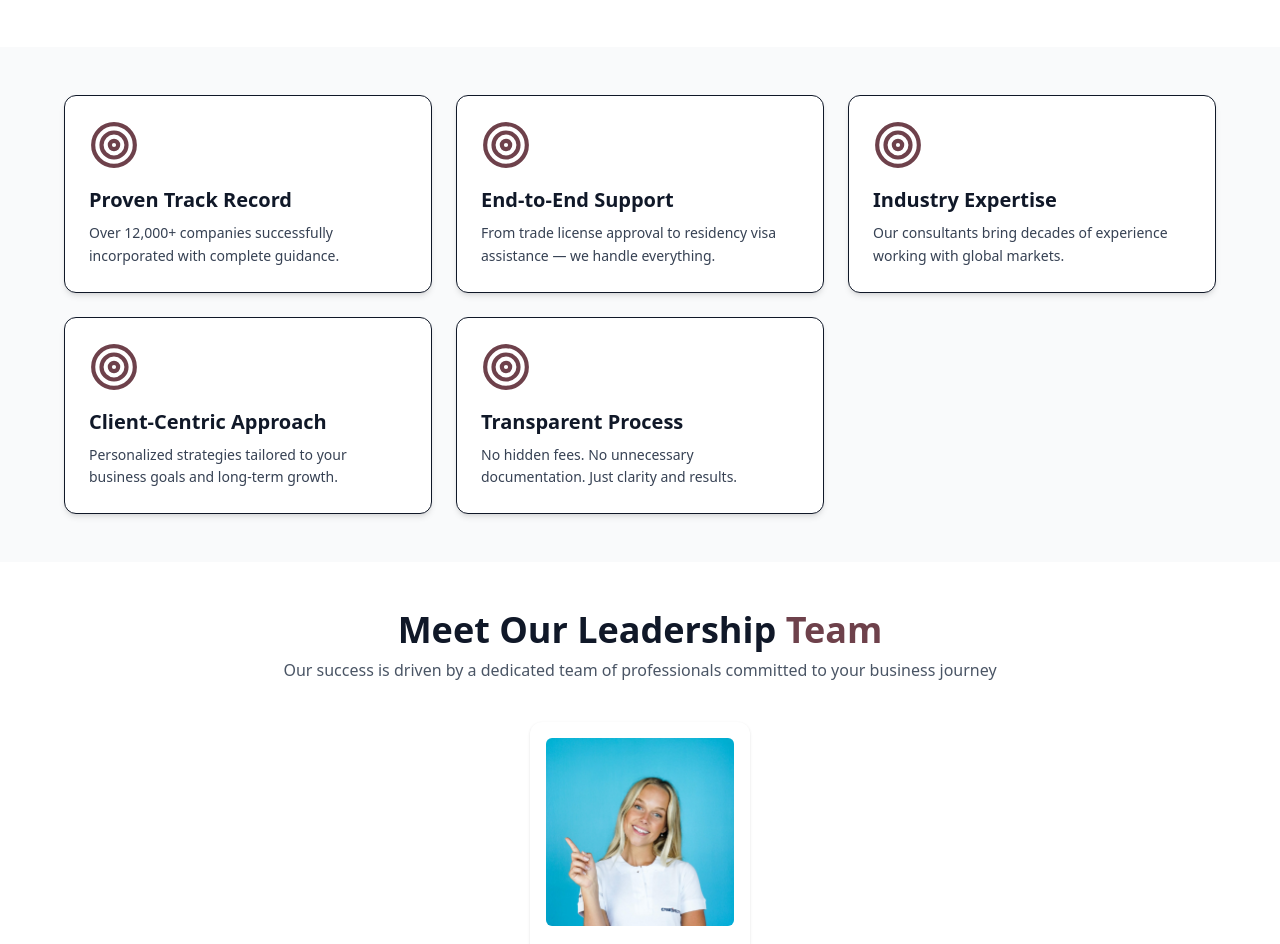
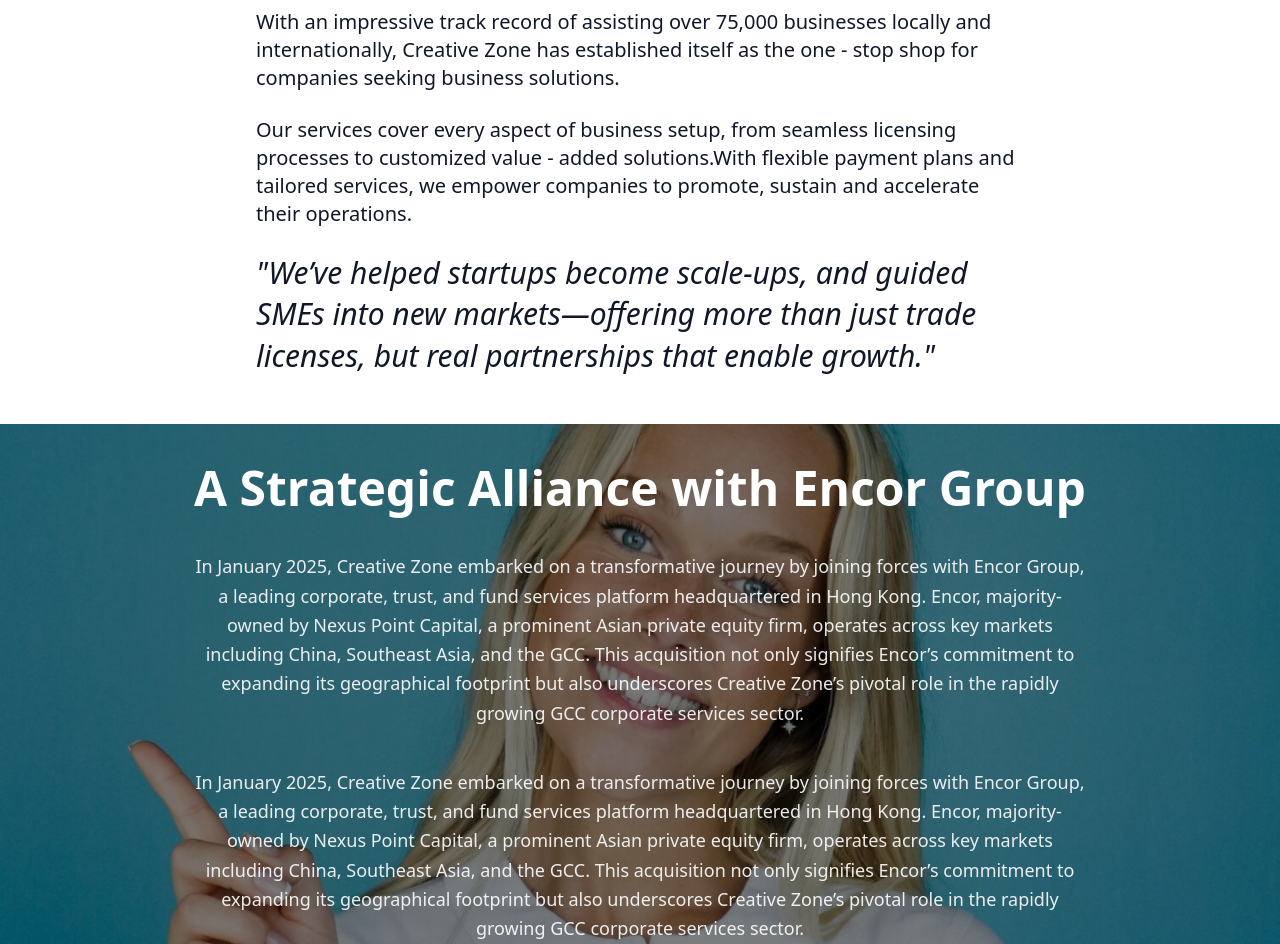
Before and after one commit to surajbruh/hsr-financial-demo, a React app: page /about in a window 1280 px wide. Shown: the part 948-1892 px from the top of the page. Built offline with nearby package versions, Linux system fonts and the light colour scheme; the HTML template or start-up script is replaced by a standard one.

Commit message:
added clientSection and PartnerSection at aboutPage component

```diff
--- /dev/null
+++ b/src/components/ClientSection.jsx
@@ -0,0 +1,44 @@
+import { Swiper, SwiperSlide } from "swiper/react";
+import { Autoplay, Pagination, Navigation } from "swiper/modules";
+
+import "swiper/css";
+import "swiper/css/pagination";
+import "swiper/css/navigation";
+
+const ClientSection = () => {
+    return (
+        <Swiper
+            modules={[Autoplay, Pagination, Navigation]}
+            loop={true}
+            autoplay={{ delay: 3000 }}
+            navigation={false}
+            pagination={{ clickable: true }}
+            spaceBetween={20}
+            className="relative lg:w-[70vw]"
+
+            // ⭐ RESPONSIVE BREAKPOINTS
+            breakpoints={{
+                320: { slidesPerView: 2, spaceBetween: 10 },   // small phones
+                480: { slidesPerView: 3, spaceBetween: 10 },   // large phones
+                640: { slidesPerView: 3, spaceBetween: 15 },   // tablets
+                768: { slidesPerView: 4, spaceBetween: 15 },   // iPad portrait
+                1024: { slidesPerView: 5, spaceBetween: 20 },  // small laptop
+                1280: { slidesPerView: 6, spaceBetween: 20 },  // large desktop
+            }}
+        >
+            {Array.from({ length: 8 }).map((_, index) => (
+                <SwiperSlide key={index}>
+                    <div className="p-4 flex items-center justify-center rounded-lg">
+                        <img
+                            className="object-contain object-center w-full h-full max-h-20"
+                            src={`/clients/client${index}.png`}
+                            alt=""
+                        />
+                    </div>
+                </SwiperSlide>
+            ))}
+        </Swiper>
+    );
+};
+
+export default ClientSection;
--- /dev/null
+++ b/src/components/PartnerSection.jsx
@@ -0,0 +1,44 @@
+import { Swiper, SwiperSlide } from "swiper/react";
+import { Autoplay, Pagination, Navigation } from "swiper/modules";
+
+import "swiper/css";
+import "swiper/css/pagination";
+import "swiper/css/navigation";
+
+const PartnerSection = () => {
+    return (
+        <Swiper
+            modules={[Autoplay, Pagination, Navigation]}
+            loop={true}
+            autoplay={{ delay: 3000 }}
+            navigation={false}
+            pagination={{ clickable: true }}
+            spaceBetween={20}
+            className="relative lg:w-[70vw]"
+
+            // ⭐ RESPONSIVE BREAKPOINTS
+            breakpoints={{
+                320: { slidesPerView: 2, spaceBetween: 10 },   // small phones
+                480: { slidesPerView: 3, spaceBetween: 10 },   // large phones
+                640: { slidesPerView: 3, spaceBetween: 15 },   // tablets
+                768: { slidesPerView: 4, spaceBetween: 15 },   // iPad portrait
+                1024: { slidesPerView: 5, spaceBetween: 20 },  // small laptop
+                1280: { slidesPerView: 6, spaceBetween: 20 },  // large desktop
+            }}
+        >
+            {Array.from({ length: 8 }).map((_, index) => (
+                <SwiperSlide key={index}>
+                    <div className="p-4 flex items-center justify-center rounded-lg">
+                        <img
+                            className="object-contain object-center w-full h-full max-h-20"
+                            src={`/clients/client${index}.png`}
+                            alt=""
+                        />
+                    </div>
+                </SwiperSlide>
+            ))}
+        </Swiper>
+    );
+};
+
+export default PartnerSection;
--- a/src/pages/AboutPage.jsx
+++ b/src/pages/AboutPage.jsx
@@ -1,6 +1,8 @@
 import React from "react";
 import config from "../config/index.json";
 import { Target } from "lucide-react";
+import ClientSection from "../components/ClientSection";
+import PartnerSection from "../components/PartnerSection";
 
 const data = [
   { value: "12", label: "Years of Excellence" },
@@ -40,6 +42,12 @@
   },
 ];
 
+const description = [
+  "Creative Zone is the leading and most trusted business setup advisor in the Middle East, providing valuable support to aspiring entrepreneurs and SMEs since 2010.",
+  "With an impressive track record of assisting over 75,000 businesses locally and internationally, Creative Zone has established itself as the one - stop shop for companies seeking business solutions.",
+  "Our services cover every aspect of business setup, from seamless licensing processes to customized value - added solutions.With flexible payment plans and tailored services, we empower companies to promote, sustain and accelerate their operations."
+]
+
 const AboutPage = () => {
   const uploadedImg = "/test.jpg";
 
@@ -65,8 +73,13 @@
 
       {/* Description */}
       <section className="px-4 py-12">
-        <div className="mx-auto lg:w-[60vw] space-y-4">
-          <blockquote className="italic font-light text-lg md:text-2xl leading-snug">
+        <div className="mx-auto lg:w-[60vw] space-y-6 text-xl">
+          {
+            description.map((item) => (
+              <p>{item}</p>
+            ))
+          }
+          <blockquote className="italic font-light text-lg md:text-3xl leading-snug">
             "We’ve helped startups become scale-ups, and guided SMEs into new
             markets—offering more than just trade licenses, but real
             partnerships that enable growth."
@@ -74,8 +87,67 @@
         </div>
       </section>
 
+      {/* alliance section */}
+      <div
+        className="relative min-h-[70vh]"
+        style={{
+          backgroundImage: `url(${uploadedImg})`,
+          backgroundSize: "cover",
+          backgroundPosition: "center",
+        }}
+      >
+        {/* Dark overlay */}
+        <div className="absolute inset-0 bg-black/50 flex items-center justify-center p-4 sm:p-6 md:p-10">
+
+          {/* Content container */}
+          <section
+            className="
+        text-white text-center
+        w-full max-w-4xl
+        space-y-6
+        sm:space-y-8
+        md:space-y-10
+      "
+          >
+            <h1
+              className="
+          font-semibold
+          text-2xl
+          sm:text-3xl
+          md:text-4xl
+          lg:text-5xl
+        "
+            >
+              A Strategic Alliance with Encor Group
+            </h1>
+
+            <p className="text-sm sm:text-base md:text-lg leading-relaxed opacity-90">
+              In January 2025, Creative Zone embarked on a transformative journey by joining
+              forces with Encor Group, a leading corporate, trust, and fund services platform
+              headquartered in Hong Kong. Encor, majority-owned by Nexus Point Capital, a prominent
+              Asian private equity firm, operates across key markets including China, Southeast Asia,
+              and the GCC. This acquisition not only signifies Encor’s commitment to expanding its
+              geographical footprint but also underscores Creative Zone’s pivotal role in the rapidly
+              growing GCC corporate services sector.
+            </p>
+
+            <p className="text-sm sm:text-base md:text-lg leading-relaxed opacity-90">
+              In January 2025, Creative Zone embarked on a transformative journey by joining
+              forces with Encor Group, a leading corporate, trust, and fund services platform
+              headquartered in Hong Kong. Encor, majority-owned by Nexus Point Capital, a prominent
+              Asian private equity firm, operates across key markets including China, Southeast Asia,
+              and the GCC. This acquisition not only signifies Encor’s commitment to expanding its
+              geographical footprint but also underscores Creative Zone’s pivotal role in the rapidly
+              growing GCC corporate services sector.
+            </p>
+          </section>
+        </div>
+      </div>
+
+
       {/* ⭐ Records Section */}
       <section className="px-4 py-12 bg-gray-50">
+        <h1 className="text-3xl lg:text-4xl text-center font-semibold mb-10">Why Choose HSR financial?</h1>
         <div className="max-w-6xl mx-auto grid grid-cols-1 md:grid-cols-2 lg:grid-cols-3 gap-6">
           {recordsData.map((item, index) => (
             <div
@@ -149,6 +221,25 @@
         </div>
       </section>
 
+      {/* clients and partner section */}
+      <div className="py-24 px-4 sm:px-6 md:px-8 lg:px-12 xl:px-16 space-y-12">
+        <div>
+          <h1
+            className="capitalize font-semibold text-center text-2xl sm:text-3xl md:text-4xl mb-4 sm:mb-6 md:mb-8">
+            some of our <span className="text-(--accent-color)">partners</span>
+          </h1>
+          <PartnerSection />
+        </div>
+        <div>
+          <h1
+            className="capitalize font-semibold text-center text-2xl sm:text-3xl md:text-4xl mb-4 sm:mb-6 md:mb-8">
+            some of our <span className="text-(--accent-color)">clients</span>
+          </h1>
+          <ClientSection />
+        </div>
+      </div>
+
+
       {/* Stats Section */}
       <section className="relative py-16 bg-[url(/meeting.jpg)] bg-cover bg-center">
         <div className="absolute inset-0 bg-black/70" />
```
